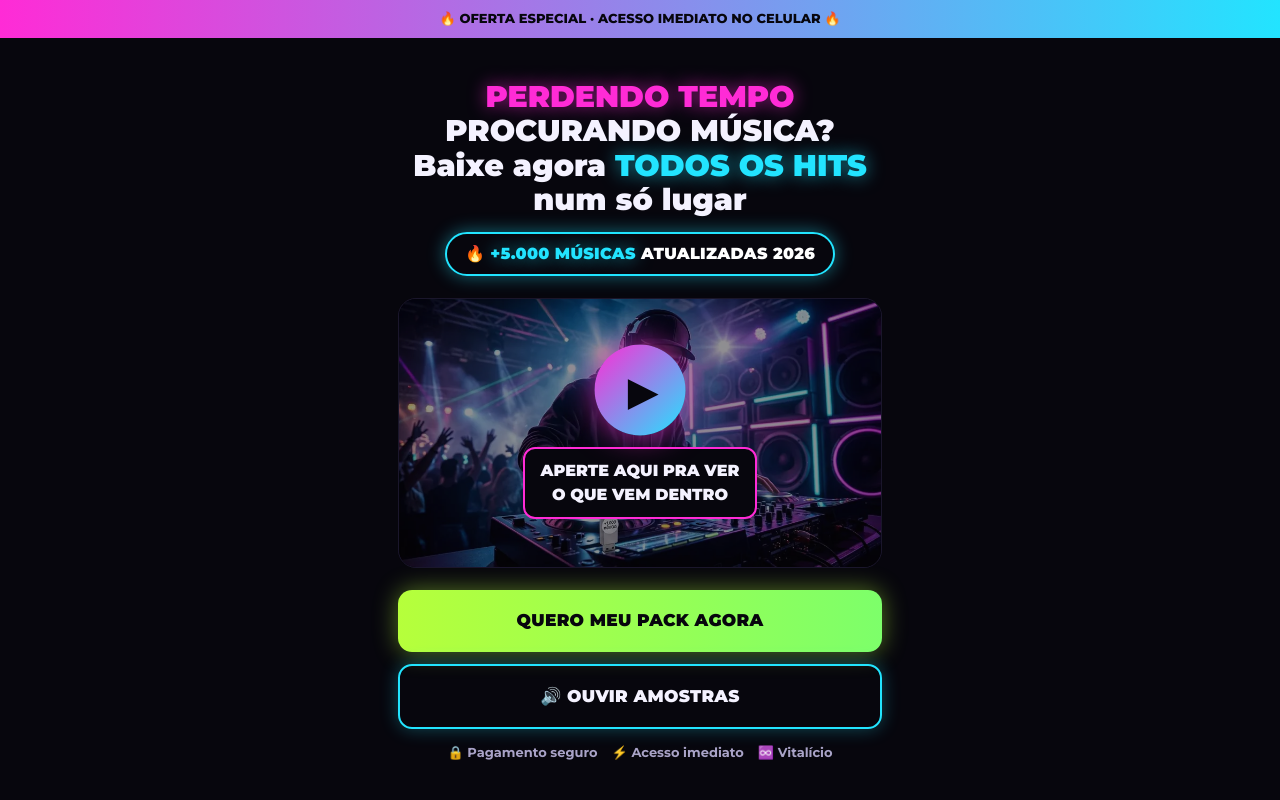
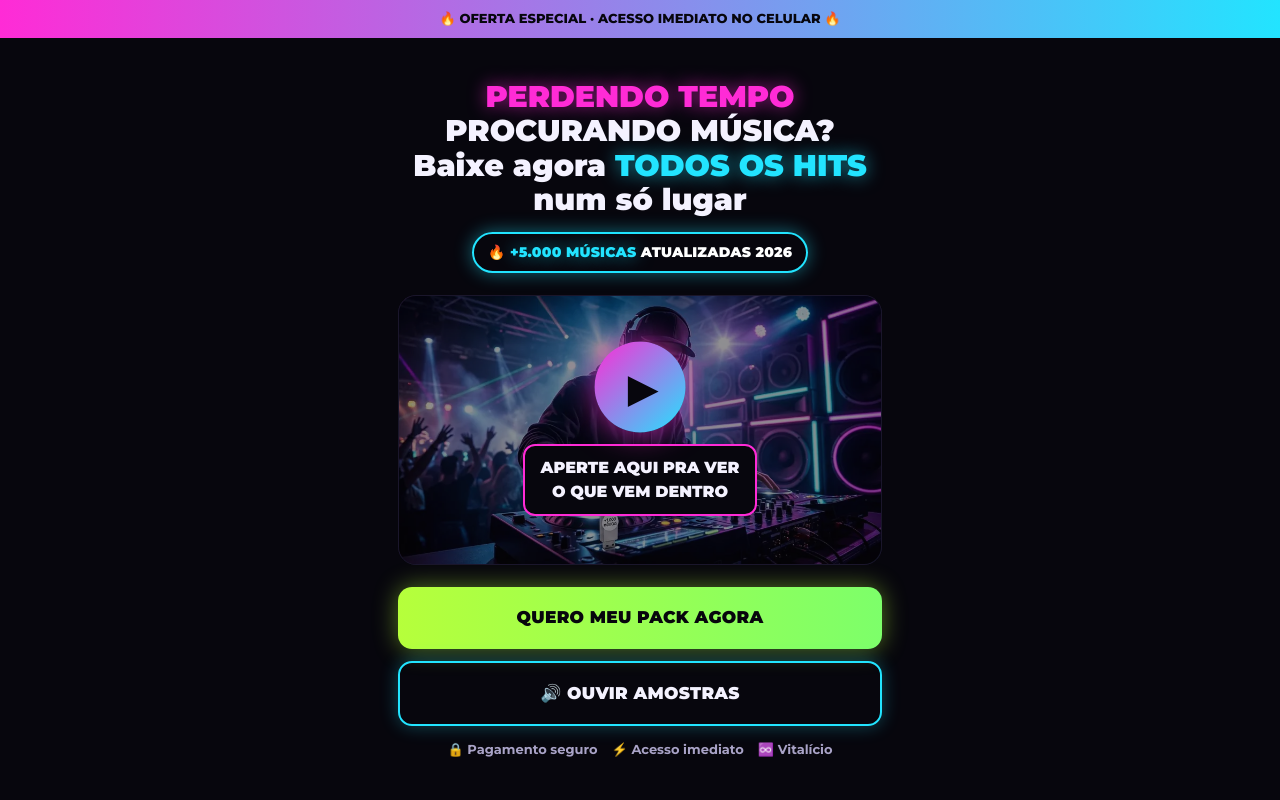
Before and after one commit to ytitan842-lab/melhorpackdobrasil, a plain HTML site: page index.html in a window 1280 px wide. Shown: the top 800 px of the page. Drawn offline with Linux system fonts and the light colour scheme.

Commit message:
Update hero section with new music count styling

```diff
--- a/index.html
+++ b/index.html
@@ -120,7 +120,7 @@
 <section class="hero">
   <div class="wrap">
     <h1><span class="glow">PERDENDO TEMPO</span> PROCURANDO MÚSICA?<br>Baixe agora <span class="glow2">TODOS OS HITS</span> num só lugar</h1>
-    <p style="text-align:center;margin:14px 0 0"><span style="display:inline-block;padding:8px 18px;border-radius:999px;border:2px solid var(--neon2);font-weight:900;font-size:16px;letter-spacing:.3px;color:#fff;box-shadow:0 0 18px rgba(34,228,255,.45)">🔥 <span class="glow2">+5.000 MÚSICAS</span> ATUALIZADAS 2026</span></p>
+    <p style="text-align:center;margin:14px 0 0"><span style="display:inline-block;padding:8px 14px;border-radius:999px;border:2px solid var(--neon2);font-weight:900;font-size:14px;letter-spacing:.2px;white-space:nowrap;max-width:100%;color:#fff;box-shadow:0 0 18px rgba(34,228,255,.45)">🔥 <span class="glow2">+5.000 MÚSICAS</span> ATUALIZADAS 2026</span></p>
     <!-- ========= VÍDEO DO TOPO =========
          Cole o link do YouTube entre as aspas abaixo (ex.: https://youtu.be/AbC123xyz).
          O vídeo precisa estar como "Não listado" ou "Público". Enquanto estiver vazio, aparece a foto hero.webp -->
```
